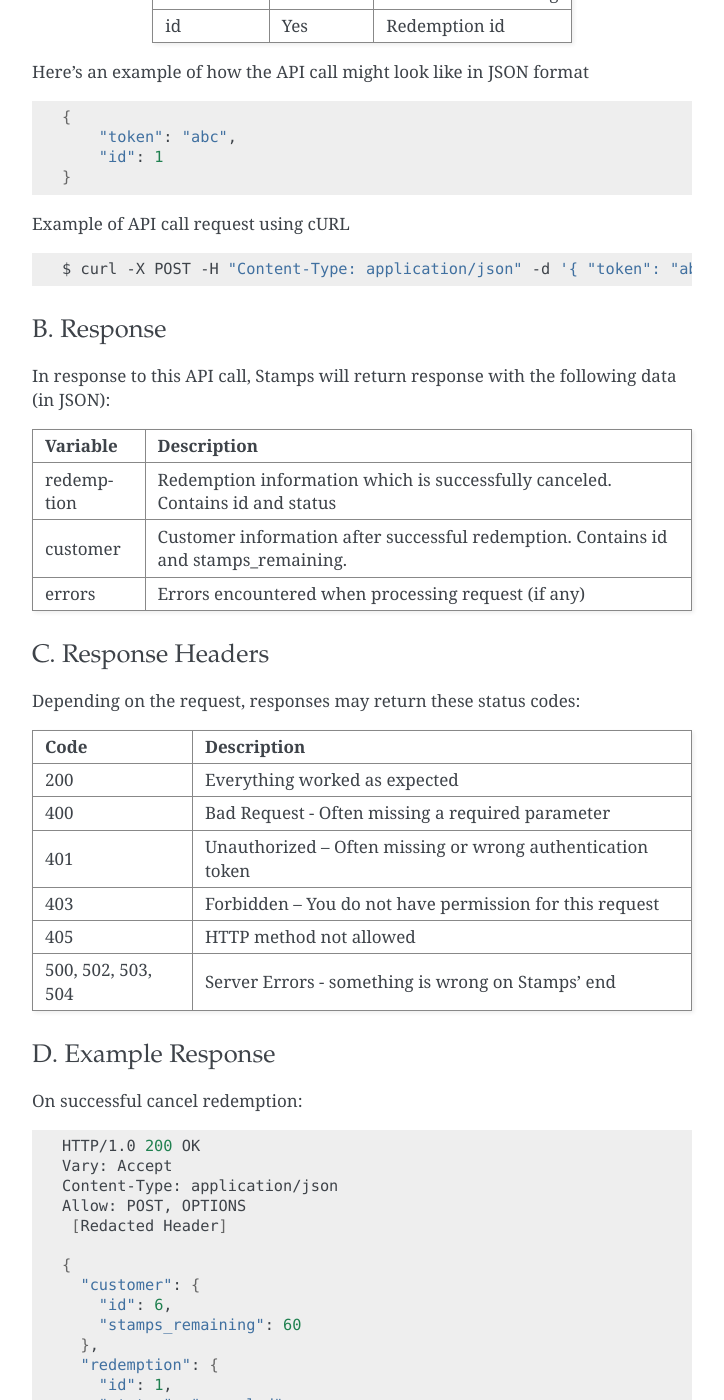
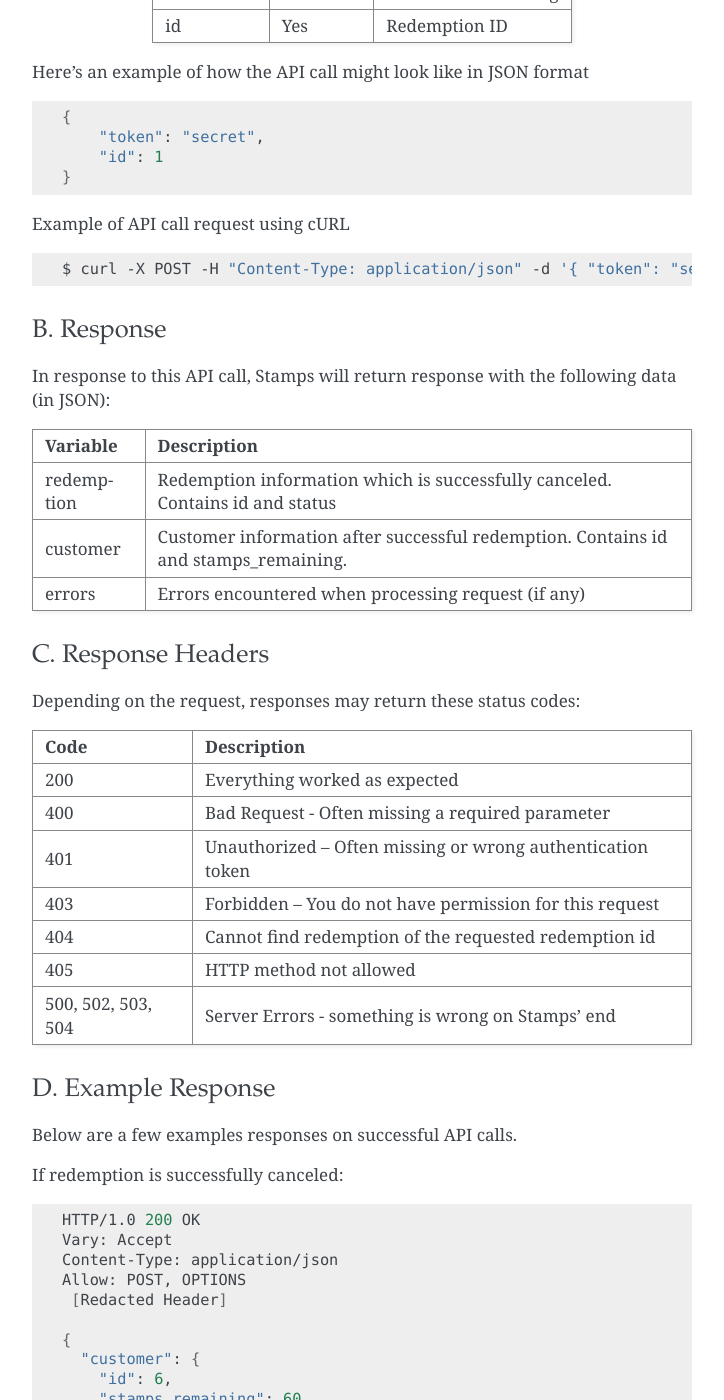
Before and after one commit to ui/stamps-api-docs, a Sphinx documentation site: the page built from source/redemption_api.rst, in a window 1280 px wide and 1400 px high, scrolled down 4518 px. Shown: the whole window, without its empty margins (388-1112 px from the left). Built offline with Sphinx 7.4.7, drawn with Linux system fonts in a browser that asks for light colours.

Commit message:
edit documentation for redemption and transaction api cancel

```diff
--- a/source/redemption_api.rst
+++ b/source/redemption_api.rst
@@ -230,7 +230,7 @@ You can cancel a redemption by calling the API with these parameters.
 Parameter   Required    Description
 =========== =========== =========================
 token       Yes         Authentication string
-id          Yes         Redemption id
+id          Yes         Redemption ID
 =========== =========== =========================
 
 Here's an example of how the API call might look like in JSON format
@@ -238,7 +238,7 @@ Here's an example of how the API call might look like in JSON format
 .. code-block :: bash
 
     {
-        "token": "abc",
+        "token": "secret",
         "id": 1
     }
 
@@ -246,7 +246,7 @@ Example of API call request using cURL
 
 .. code-block :: bash
 
-    $ curl -X POST -H "Content-Type: application/json" -d '{ "token": "abc", "id": 1 }' https://stamps.co.id/api/redemptions/cancel
+    $ curl -X POST -H "Content-Type: application/json" -d '{ "token": "secret", "id": 1 }' https://stamps.co.id/api/redemptions/cancel
 
 B. Response
 -----------
@@ -276,6 +276,7 @@ Code                Description
 400                 Bad Request - Often missing a required parameter
 401                 Unauthorized – Often missing or wrong authentication token
 403                 Forbidden – You do not have permission for this request
+404                 Cannot find redemption of the requested redemption id
 405                 HTTP method not allowed
 500, 502, 503, 504  Server Errors - something is wrong on Stamps' end
 =================== ==============================
@@ -283,7 +284,10 @@ Code                Description
 D. Example Response
 -------------------
 
-On successful cancel redemption:
+Below are a few examples responses on successful API calls.
+
+
+If redemption is successfully canceled:
 
 .. code-block :: bash
 
--- a/source/transaction_api.rst
+++ b/source/transaction_api.rst
@@ -307,6 +307,9 @@ customer            Customer information after successful
 errors              Errors encountered when canceling a transaction (if any)
 =================== ==================
 
+C. Response Headers
+-------------------
+
 Depending on the request, responses may return these status codes:
 
 =================== ==============================
@@ -320,6 +323,9 @@ Code                Description
 405                 HTTP method not allowed
 500, 502, 503, 504  Server errors - something is wrong on Stamps' end
 =================== ==============================
+
+D. Example Response
+-------------------
 
 Below are a few examples responses on successful API calls.
 
```
